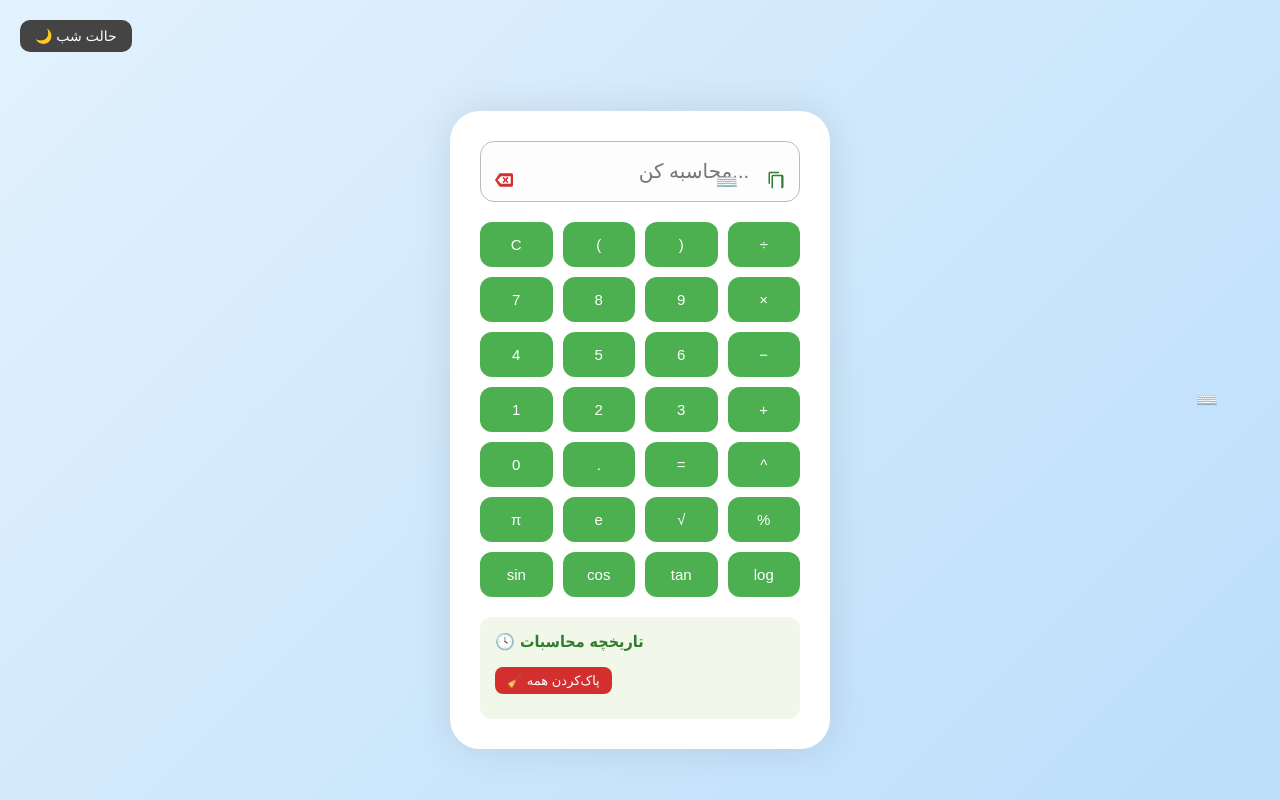
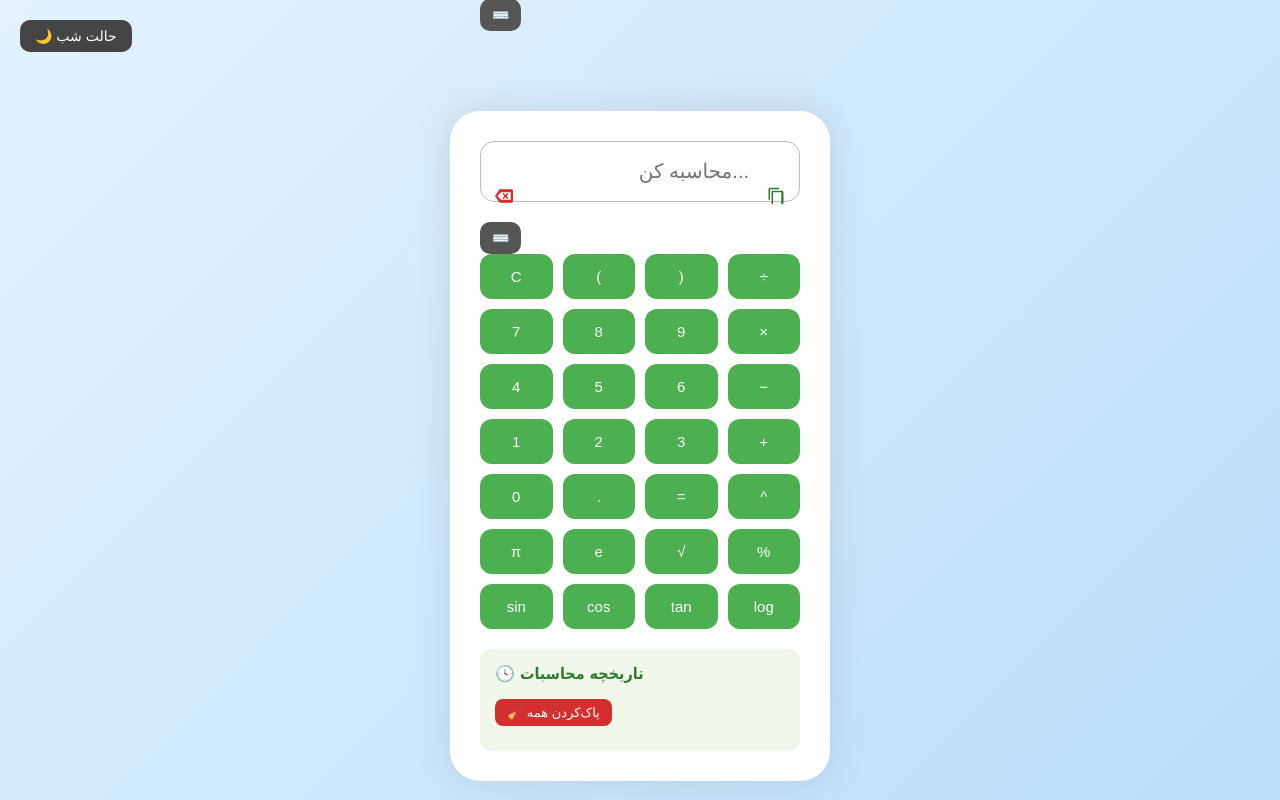
Before and after one commit to abbasTtBoy1235/abbasfakhraeiproject1, a plain HTML site: page index.html in a window 1280 px wide. Drawn offline with Linux system fonts and the light colour scheme.

Commit message:
Update style.css

```diff
--- a/style.css
+++ b/style.css
@@ -84,17 +84,6 @@ body.dark #keyboard-btn {
 }
 #copy {
   right: 15px;
-}
-#keyboard-btn {
-  position: absolute;
-  right: 50px;
-  top: 50%;
-  transform: translateY(-50%);
-  background: transparent;
-  border: none;
-  font-size: 18px;
-  cursor: pointer;
-  color: #777;
 }
 
 .buttons {
```
